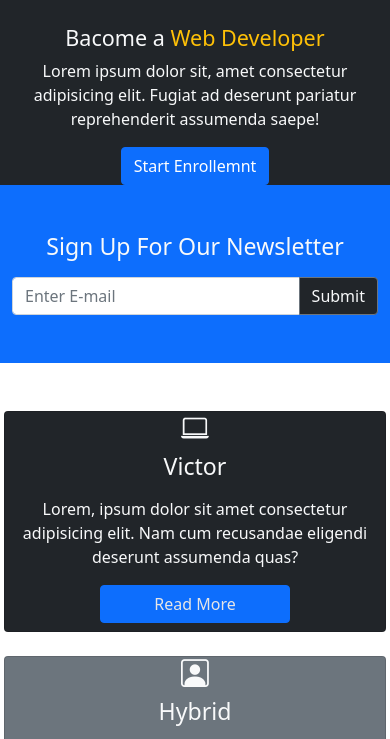
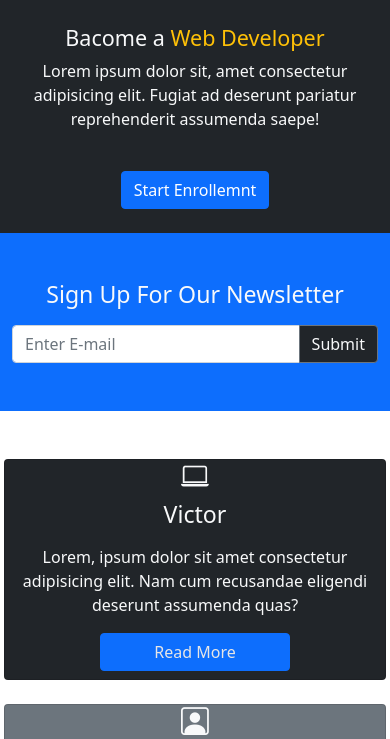
Before and after one commit to muojahead/coding-bootcamp, a plain HTML site: page index.html in a window 390 px wide. Shown: the part 71-810 px from the top of the page. Drawn offline with nearby package versions, Linux system fonts and the light colour scheme.

Commit message:
Some Enhance

```diff
--- a/index.html
+++ b/index.html
@@ -69,7 +69,7 @@
                         Lorem ipsum dolor sit, amet consectetur adipisicing elit. Fugiat ad deserunt pariatur reprehenderit assumenda saepe!
                     </p>
                     <!-- Button trigger modal -->
-                    <button type="button" class="btn btn-primary" data-bs-toggle="modal" data-bs-target="#exampleModal">
+                    <button type="button" class="btn btn-primary my-4" data-bs-toggle="modal" data-bs-target="#exampleModal">
               Start Enrollemnt
             </button>
 
```
